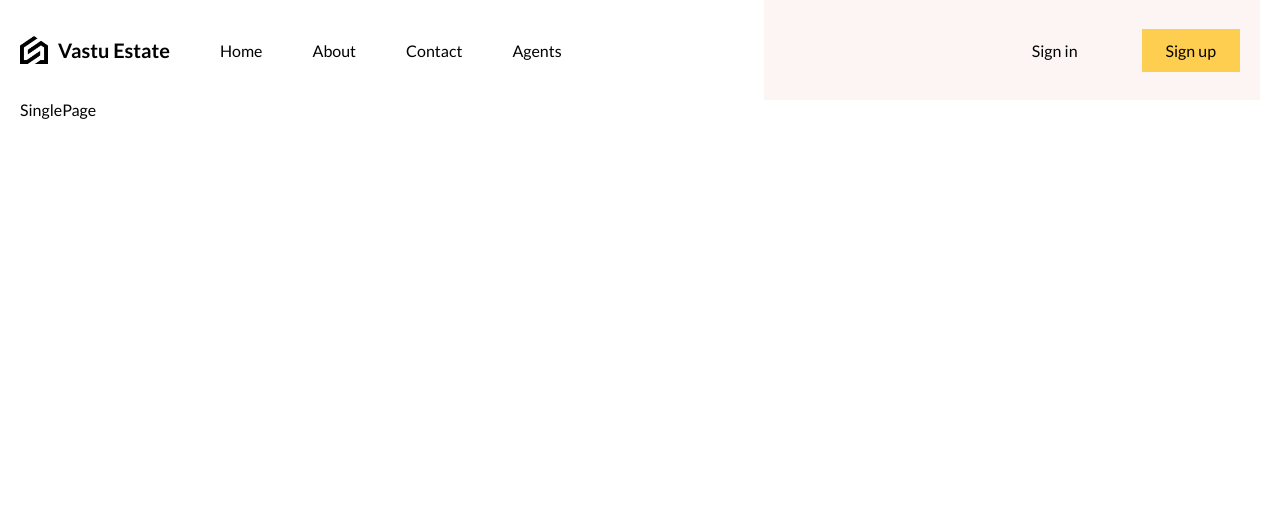
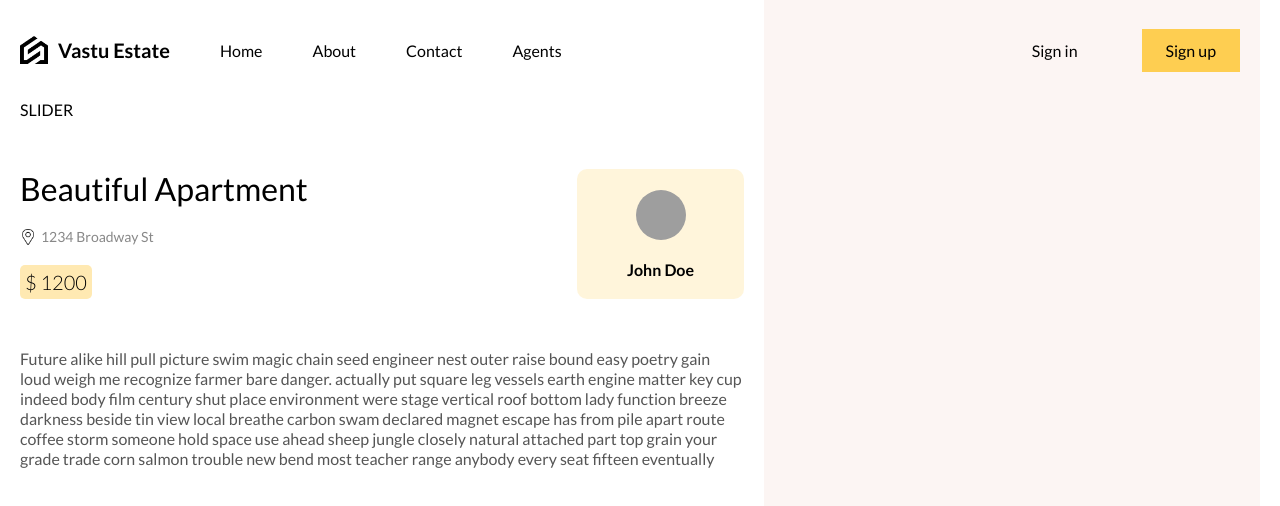
Before and after one commit to siddhbhalodia/real-estate-app, a React (Vite) app: page /1 in a window 1280 px wide. Shown: the top 506 px of the page. Built offline with nearby package versions, Linux system fonts and the light colour scheme; grey boxes are pictures that could not be loaded.

Commit message:
Worked on Single Page

```diff
--- /dev/null
+++ b/src/components/slider/Slider.jsx
@@ -0,0 +1,11 @@
+import "./slider.scss";
+
+function Slider({ images }) {
+
+
+  return (
+     <div>SLIDER</div>
+  );
+}
+
+export default Slider;
--- /dev/null
+++ b/src/components/slider/slider.scss
@@ -0,0 +1,103 @@
+@import "../../responsive.scss";
+
+.slider {
+  width: 100%;
+  height: 350px;
+  display: flex;
+  gap: 20px;
+
+  @include sm {
+    height: 280px;
+  }
+
+  .fullSlider {
+    position: absolute;
+    width: 100vw;
+    height: 100vh;
+    top: 0;
+    left: 0;
+    background-color: black;
+    display: flex;
+    justify-content: space-between;
+    align-items: center;
+    z-index: 9999;
+
+    .arrow {
+      flex: 1;
+      display: flex;
+      align-items: center;
+      justify-content: center;
+
+      img {
+        width: 50px;
+
+        @include md {
+          width: 30px;
+        }
+
+        @include sm {
+          width: 20px;
+        }
+
+        &.right {
+          transform: rotate(180deg);
+        }
+      }
+    }
+    .imgContainer {
+      flex: 10;
+
+      img {
+        width: 100%;
+        height: 100%;
+        object-fit: cover;
+      }
+    }
+
+    .close {
+      position: absolute;
+      top: 0;
+      right: 0;
+      color: white;
+      font-size: 36px;
+      font-weight: bold;
+      padding: 50px;
+      cursor: pointer;
+    }
+  }
+
+  img {
+    width: 100%;
+    height: 100%;
+    object-fit: cover;
+    border-radius: 10px;
+    cursor: pointer;
+  }
+
+  .bigImage {
+    flex: 3;
+
+    @include sm {
+      flex: 2;
+    }
+  }
+  .smallImages {
+    flex: 1;
+    display: flex;
+    flex-direction: column;
+    justify-content: space-between;
+    gap: 20px;
+
+    @include sm {
+      flex: 1;
+    }
+
+    img {
+      height: 100px;
+
+      @include sm {
+        height: 80px;
+      }
+    }
+  }
+}
--- a/src/routes/singlePage/singlePage.jsx
+++ b/src/routes/singlePage/singlePage.jsx
@@ -1,9 +1,39 @@
-import "./singlePage.scss"
+import "./singlePage.scss";
+import Slider from "../../components/slider/Slider";
+import Map from "../../components/map/Map";
+import { singlePostData, userData } from "../../lib/dummydata";
 
-export default function SinglePage() {
+function SinglePage() {
   return (
     <div className="singlePage">
-        SinglePage
+      <div className="details">
+        <div className="wrapper">
+          <Slider images={singlePostData.images} />
+          <div className="info">
+            <div className="top">
+              <div className="post">
+                <h1>{singlePostData.title}</h1>
+                <div className="address">
+                  <img src="/pin.png" alt="" />
+                  <span>{singlePostData.address}</span>
+                </div>
+                <div className="price">$ {singlePostData.price}</div>
+              </div>
+              <div className="user">
+                <img src={userData.img} alt="" />
+                <span>{userData.name}</span>
+              </div>
+            </div>
+            <div className="bottom">{singlePostData.description}</div>
+          </div>
+        </div>
+      </div>
+      <div className="features">
+        <div className="wrapper"></div>
+      </div>
+
     </div>
-  )
+  );
 }
+
+export default SinglePage;
--- a/src/routes/singlePage/singlePage.scss
+++ b/src/routes/singlePage/singlePage.scss
@@ -0,0 +1,216 @@
+@import "../../responsive.scss";
+
+.singlePage {
+  display: flex;
+  height: 100%;
+
+  @include md {
+    flex-direction: column;
+    overflow: scroll;
+  }
+
+  .details {
+    flex: 3;
+    height: 100%;
+    overflow-y: scroll;
+
+    @include md {
+      flex: none;
+      height: max-content;
+      margin-bottom: 50px;
+    }
+
+    .wrapper {
+      padding-right: 50px;
+
+      @include lg {
+        padding-right: 20px;
+      }
+      @include md {
+        padding-right: 0px;
+      }
+
+      .info {
+        margin-top: 50px;
+        .top {
+          display: flex;
+          justify-content: space-between;
+
+          @include sm {
+            flex-direction: column;
+            gap: 20px;
+          }
+
+          .post {
+            display: flex;
+            flex-direction: column;
+            gap: 20px;
+            h1 {
+              font-weight: 400;
+            }
+            .address {
+              display: flex;
+              gap: 5px;
+              align-items: center;
+              color: #888;
+              font-size: 14px;
+
+              img {
+                width: 16px;
+                height: 16px;
+              }
+            }
+            .price {
+              padding: 5px;
+              background-color: rgba(254, 205, 81, 0.438);
+              border-radius: 5px;
+              width: max-content;
+              font-size: 20px;
+              font-weight: 300;
+            }
+          }
+          .user {
+            display: flex;
+            flex-direction: column;
+            align-items: center;
+            justify-content: center;
+            gap: 20px;
+            padding: 0px 50px;
+            border-radius: 10px;
+            background-color: rgba(254, 205, 81, 0.209);
+            font-weight: 600;
+
+            @include sm {
+              padding: 20px 50px;
+            }
+
+            img {
+              width: 50px;
+              height: 50px;
+              border-radius: 50%;
+              object-fit: cover;
+            }
+          }
+        }
+        .bottom {
+          margin-top: 50px;
+          color: #555;
+          line-height: 20px;
+        }
+      }
+    }
+  }
+  .features {
+    flex: 2;
+    background-color: #fcf5f3;
+    height: 100%;
+    overflow-y: scroll;
+
+    @include md {
+      flex: none;
+      height: max-content;
+      margin-bottom: 50px;
+    }
+
+    .wrapper {
+      padding: 0px 20px;
+      display: flex;
+      flex-direction: column;
+      gap: 20px;
+
+      @include md {
+        padding: 20px;
+      }
+
+      img {
+        width: 24px;
+        height: 24px;
+      }
+
+      .title {
+        font-weight: bold;
+        font-size: 18px;
+        margin-bottom: 10px;
+      }
+
+      .feature {
+        display: flex;
+        align-items: center;
+        gap: 10px;
+
+        img {
+          background-color: rgba(254, 205, 81, 0.209);
+        }
+
+        .featureText {
+          span {
+            font-weight: bold;
+          }
+          p {
+            font-size: 14px;
+          }
+        }
+      }
+
+      .listVertical {
+        display: flex;
+        flex-direction: column;
+        gap: 20px;
+        padding: 20px 10px;
+        background-color: white;
+        border-radius: 10px;
+      }
+      .listHorizontal {
+        display: flex;
+        justify-content: space-between;
+        padding: 20px 10px;
+        background-color: white;
+        border-radius: 10px;
+      }
+
+      .sizes {
+        display: flex;
+        justify-content: space-between;
+
+        @include lg {
+          font-size: 12px;
+        }
+
+        .size {
+          display: flex;
+          align-items: center;
+          gap: 10px;
+          background-color: white;
+          padding: 10px;
+          border-radius: 5px;
+        }
+      }
+
+      .mapContainer {
+        width: 100%;
+        height: 200px;
+      }
+
+      .buttons {
+        display: flex;
+        justify-content: space-between;
+
+        button {
+          padding: 20px;
+          display: flex;
+          align-items: center;
+          gap: 5px;
+          background-color: white;
+          border: 1px solid #fece51;
+          border-radius: 5px;
+          cursor: pointer;
+
+          img {
+            width: 16px;
+            height: 16px;
+          }
+        }
+      }
+    }
+  }
+}
```
